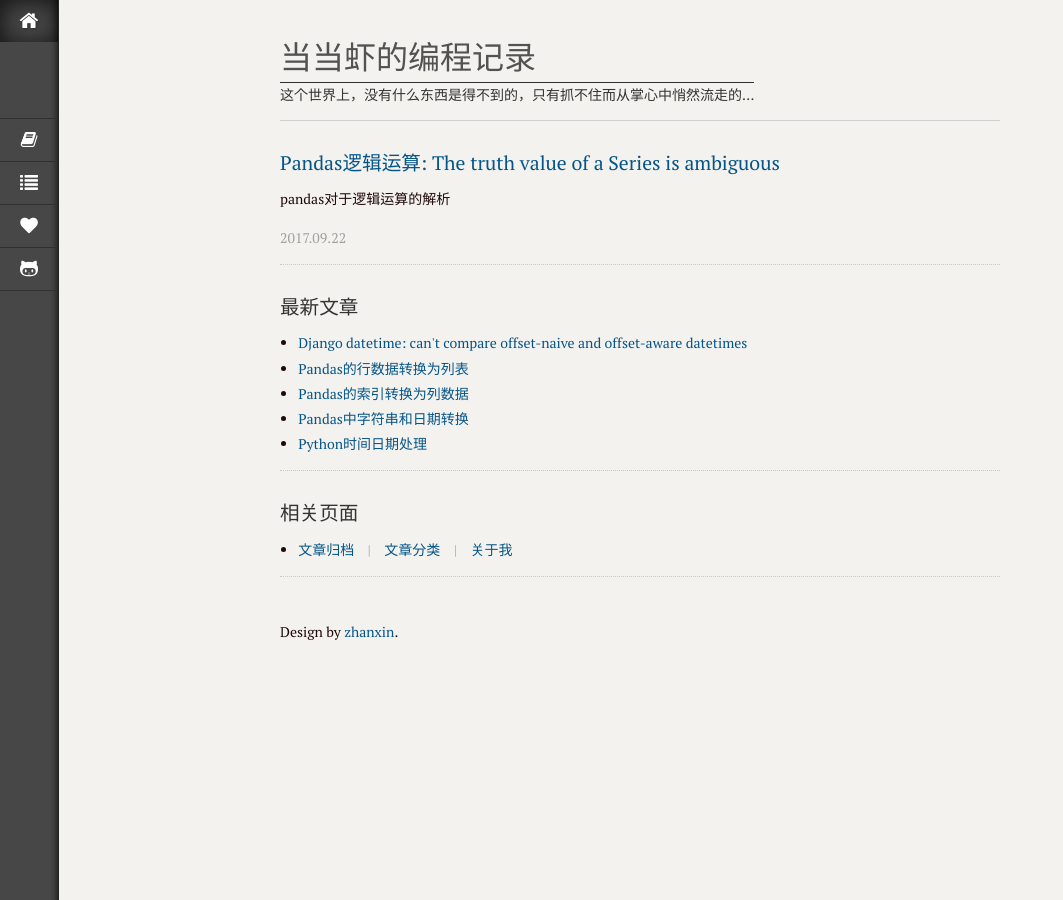
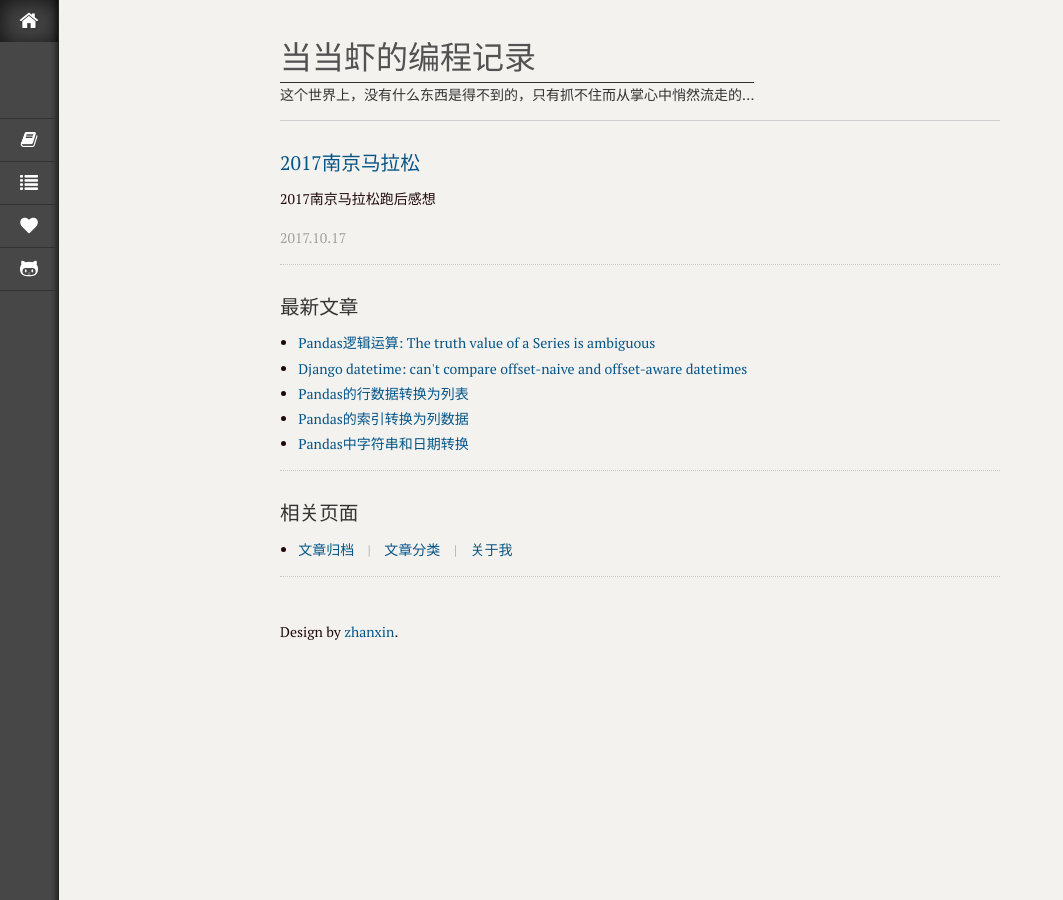
Before and after one commit to GitHubCuCu/dougaoyang.github.io, a Jekyll site: the page built from index.html, in a window 1280 px wide. Shown: the whole page, without its empty margins (0-1063 px from the left). Built offline with Jekyll 4.4.1, drawn with Linux system fonts in a browser that asks for light colours; the list of posts is cut into pages by our own code; some of the changed lines change nothing that is shown.

Commit message:
南京马拉松

```diff
--- a/_layouts/default.html
+++ b/_layouts/default.html
@@ -15,15 +15,15 @@
             {{ site.title }}
         {% endif %}
     </title>
-    <meta name="baidu-site-verification" content="x3XR6MxzlV" />
-    <meta name="google-site-verification" content="v3gcgxj6KWV84UYDpywIDFfEgsNkWjvEU43J3-Jvce0" />
-    <meta name="generator" content="Jekyll" />
-	<link rel="shortcut icon" href="/favicon.ico" type="image/x-icon" />
-    <meta name="author" content="{{ site.author.name }}" />
-    <meta name="description" content="{{ page.description }}" />
-    <meta name="keywords" content="{{ page.keywords | join: ',' }}" />
+    <meta name="baidu-site-verification" content="x3XR6MxzlV">
+    <meta name="google-site-verification" content="v3gcgxj6KWV84UYDpywIDFfEgsNkWjvEU43J3-Jvce0">
+    <meta name="generator" content="Jekyll">
+	<link rel="shortcut icon" href="/favicon.ico" type="image/x-icon">
+    <meta name="author" content="{{ site.author.name }}">
+    <meta name="description" content="{{ page.description }}">
+    <meta name="keywords" content="{{ page.keywords | join: ',' }}">
 	<meta name="viewport" content="width=device-width, initial-scale=1.0, minimum-scale=1.0">
-    <link rel="stylesheet" type="text/css" href="{{ site.url }}/static/style.css" />
+    <link rel="stylesheet" type="text/css" href="{{ site.url }}/static/style.css">
     <!--[if lt IE 9]>
     <script src="{{ site.url }}/static/js/html5.js" type="text/javascript"></script>
     <![endif]-->
--- /dev/null
+++ b/_posts/life/2017-10-17-nanjing-marathon.md
@@ -0,0 +1,60 @@
+---
+layout: post
+title: 2017南京马拉松
+category: 程序与生活
+description: 2017南京马拉松跑后感想
+keywords: 马拉松, 跑步, 奋斗
+---
+
+<p><img src="/images/nj/begin.jpg" height="300"></p>
+
+今年终于中签马拉松，而且是南京马拉松，包邮当然要凑下热闹了，这是我的第三个马拉松。
+
+赛前得知比赛当日有雨，已经做好了雨战的准备。第二天一看，天气预报终于准了，早上蒙蒙细雨，气温稍低，感觉还是不错的。
+
+听说今年赛道改了，减少了一些比较虐的地段，但对于我来说还是有点难度啊。
+
+前半段状态不错，在18公里左右有一个大坡，有长又陡，虐的不轻。半程过后，脚底开始有些隐隐作痛，速度有所减缓，一路磕胶，坚持到33公里处，撞墙了，赛前没有长距离拉练的劣势显示出来了，下面就是走走跑跑，用尽了洪荒之力。
+
+后半程撞墙后也就想开了，一路走走吃吃，面包，橘子，小番茄，葡萄干...一路吃。还有热心观众给了一块盐水鸭，和一杯红牛，大口吃完，顿时生出了一股力量，慢慢的颠完了剩下的路程。
+
+总结一下，还是要少比赛，多锻炼。打铁还得自身硬啊！
+
+<p><img src="/images/nj/9.jpeg" height="300"></p>
+
+比赛路线和成绩，有些惨淡但还是满意的，毕竟跑完就是胜利者（安慰自己）。
+
+<p><img src="/images/nj/1.jpeg" height="300"></p>
+> 热情的观众
+
+<p><img src="/images/nj/2.jpeg" height="300"></p>
+> 鸡鸣寺
+
+<p><img src="/images/nj/3.jpeg" height="300"></p>
+> 中华门
+
+由于手机电量堪忧，就拍了这些。
+
+<p><img src="/images/nj/4.jpeg" height="300"></p>
+
+赛后的拉伸区设置的很好，有很多拉伸位置，给组委会，慧跑，以及为跑友服务的工作人员点赞！
+
+<p>
+  <img src="/images/nj/8.jpeg" height="300">
+  <img src="/images/nj/7.jpeg" height="300">
+</p>
+
+赛后狠狠的犒劳了一下自己。
+
+<p><img src="/images/nj/6.jpeg" height="300"></p>
+
+奖牌是南京的市花（梅花），样式还是不错了，就是听说质量不太好...
+
+<p><img src="/images/nj/5.jpeg" height="300"></p>
+
+最后挑了一张还能看的过去的皂片（其他不是闭眼就是被挡住了），见笑见笑！
+
+
+<!-- ![南京马拉松][img:begin] -->
+
+[img:begin]: /images/nj/begin.jpg "南京马拉松"
```
Also changed, not shown: images/nj/1.jpeg (added), images/nj/2.jpeg (added), images/nj/3.jpeg (added), images/nj/4.jpeg (added), images/nj/5.jpeg (added), images/nj/6.jpeg (added), images/nj/7.jpeg (added), images/nj/8.jpeg (added), images/nj/9.jpeg (added), images/nj/begin.jpg (added).
